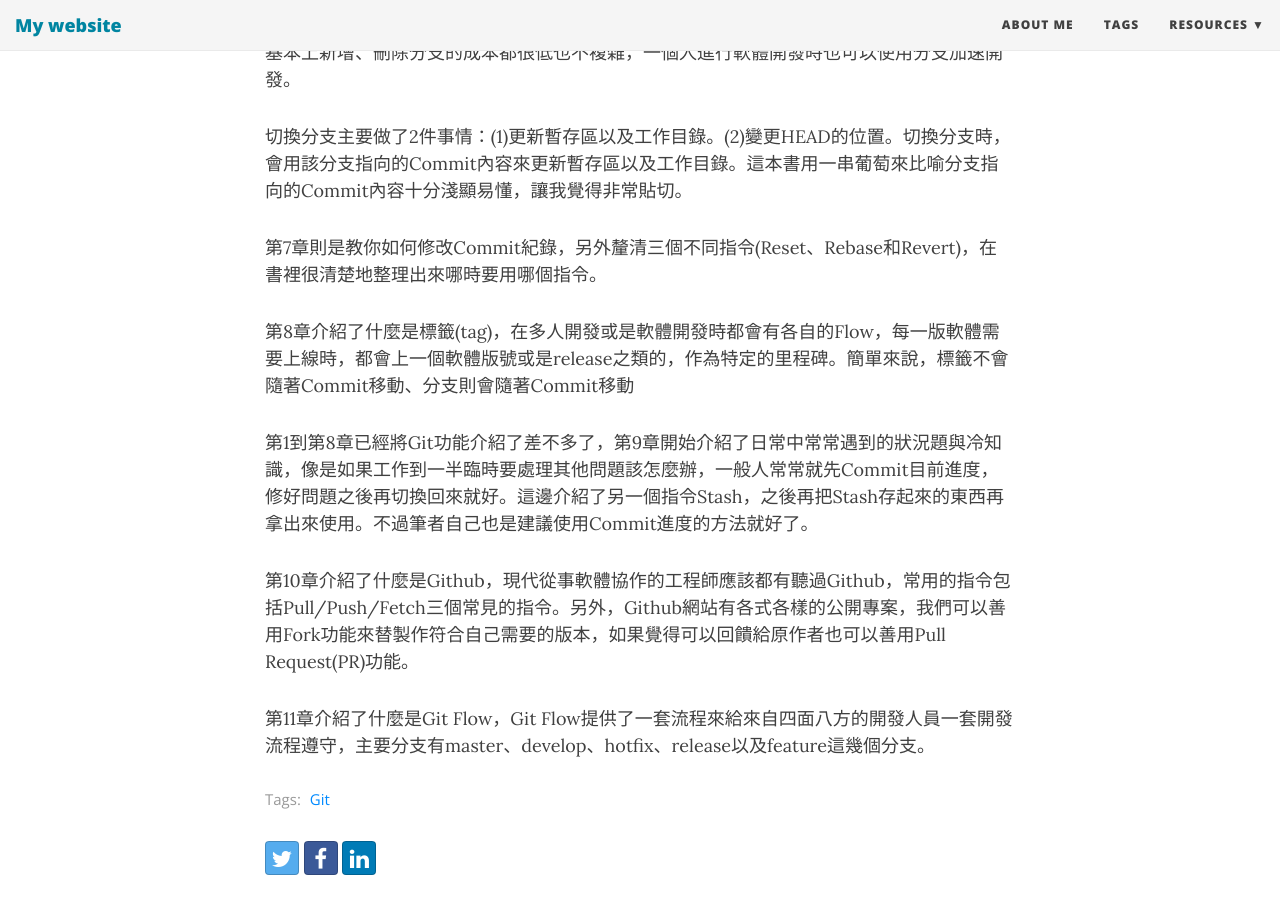
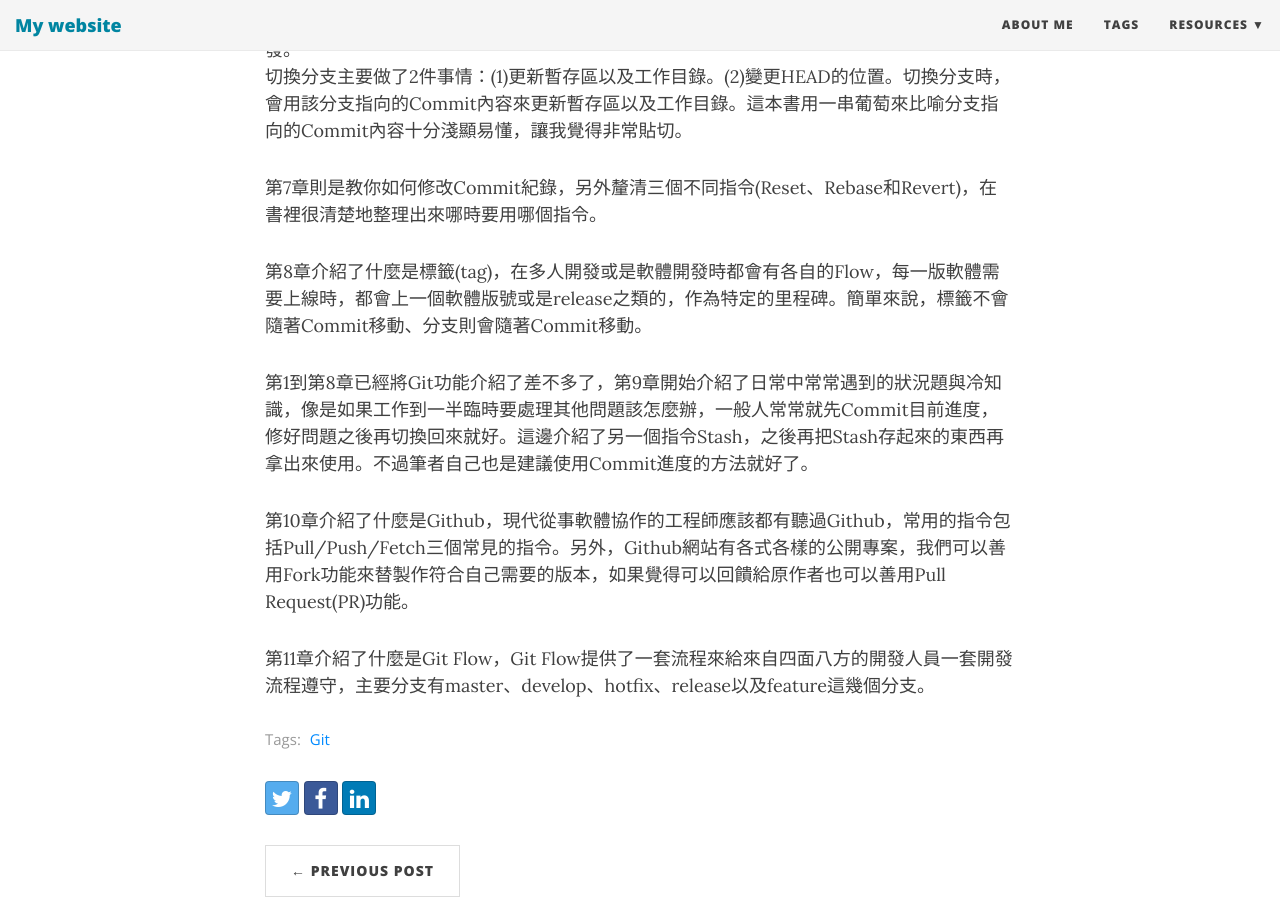
Before and after one commit to henryace/henryace.github.io, a Jekyll site: the page built from _posts/2020-10-08-git-2.md, in a window 1280 px wide and 900 px high, scrolled down 429 px. Built offline with Jekyll 4.4.1, drawn with Linux system fonts in a browser that asks for light colours; nearby versions of some CDN libraries.

Commit message:
Update 2020-10-08-git-2.md

```diff
--- a/_posts/2020-10-08-git-2.md
+++ b/_posts/2020-10-08-git-2.md
@@ -13,17 +13,15 @@
 
 在第5章有稍微提到分支跟head的概念，在第6章正式開始介紹如何使用分支。<br>
 基本上要多人同時開發一個大型專案，必定會產生多個版本的程式碼，如果想要新增功能或是修正Bug就可以自己拉出一個分支來處理。現在的大型程式在多人共同開發的時候，會引進像Git Flow之類的開發流程。<br>
+基本上新增、刪除分支的成本都很低也不複雜，一個人進行軟體開發時也可以使用分支加速開發。<br>
+切換分支主要做了2件事情：(1)更新暫存區以及工作目錄。(2)變更HEAD的位置。切換分支時，會用該分支指向的Commit內容來更新暫存區以及工作目錄。這本書用一串葡萄來比喻分支指向的Commit內容十分淺顯易懂，讓我覺得非常貼切。<br>
 
-基本上新增、刪除分支的成本都很低也不複雜，一個人進行軟體開發時也可以使用分支加速開發。<br>
+第7章則是教你如何修改Commit紀錄，另外釐清三個不同指令(Reset、Rebase和Revert)，在書裡很清楚地整理出來哪時要用哪個指令。<br>
 
-切換分支主要做了2件事情：(1)更新暫存區以及工作目錄。(2)變更HEAD的位置。切換分支時，會用該分支指向的Commit內容來更新暫存區以及工作目錄。這本書用一串葡萄來比喻分支指向的Commit內容十分淺顯易懂，讓我覺得非常貼切。
+第8章介紹了什麼是標籤(tag)，在多人開發或是軟體開發時都會有各自的Flow，每一版軟體需要上線時，都會上一個軟體版號或是release之類的，作為特定的里程碑。簡單來說，標籤不會隨著Commit移動、分支則會隨著Commit移動。<br>
 
-第7章則是教你如何修改Commit紀錄，另外釐清三個不同指令(Reset、Rebase和Revert)，在書裡很清楚地整理出來哪時要用哪個指令。
+第1到第8章已經將Git功能介紹了差不多了，第9章開始介紹了日常中常常遇到的狀況題與冷知識，像是如果工作到一半臨時要處理其他問題該怎麼辦，一般人常常就先Commit目前進度，修好問題之後再切換回來就好。這邊介紹了另一個指令Stash，之後再把Stash存起來的東西再拿出來使用。不過筆者自己也是建議使用Commit進度的方法就好了。<br>
 
-第8章介紹了什麼是標籤(tag)，在多人開發或是軟體開發時都會有各自的Flow，每一版軟體需要上線時，都會上一個軟體版號或是release之類的，作為特定的里程碑。簡單來說，標籤不會隨著Commit移動、分支則會隨著Commit移動
+第10章介紹了什麼是Github，現代從事軟體協作的工程師應該都有聽過Github，常用的指令包括Pull/Push/Fetch三個常見的指令。另外，Github網站有各式各樣的公開專案，我們可以善用Fork功能來替製作符合自己需要的版本，如果覺得可以回饋給原作者也可以善用Pull Request(PR)功能。<br>
 
-第1到第8章已經將Git功能介紹了差不多了，第9章開始介紹了日常中常常遇到的狀況題與冷知識，像是如果工作到一半臨時要處理其他問題該怎麼辦，一般人常常就先Commit目前進度，修好問題之後再切換回來就好。這邊介紹了另一個指令Stash，之後再把Stash存起來的東西再拿出來使用。不過筆者自己也是建議使用Commit進度的方法就好了。
-
-第10章介紹了什麼是Github，現代從事軟體協作的工程師應該都有聽過Github，常用的指令包括Pull/Push/Fetch三個常見的指令。另外，Github網站有各式各樣的公開專案，我們可以善用Fork功能來替製作符合自己需要的版本，如果覺得可以回饋給原作者也可以善用Pull Request(PR)功能。
-
-第11章介紹了什麼是Git Flow，Git Flow提供了一套流程來給來自四面八方的開發人員一套開發流程遵守，主要分支有master、develop、hotfix、release以及feature這幾個分支。
+第11章介紹了什麼是Git Flow，Git Flow提供了一套流程來給來自四面八方的開發人員一套開發流程遵守，主要分支有master、develop、hotfix、release以及feature這幾個分支。<br>
```
